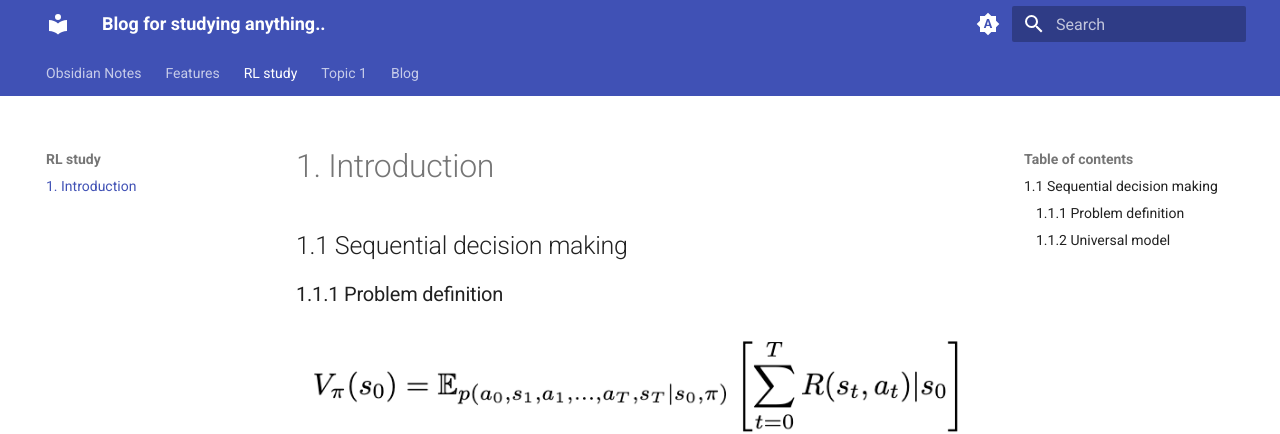
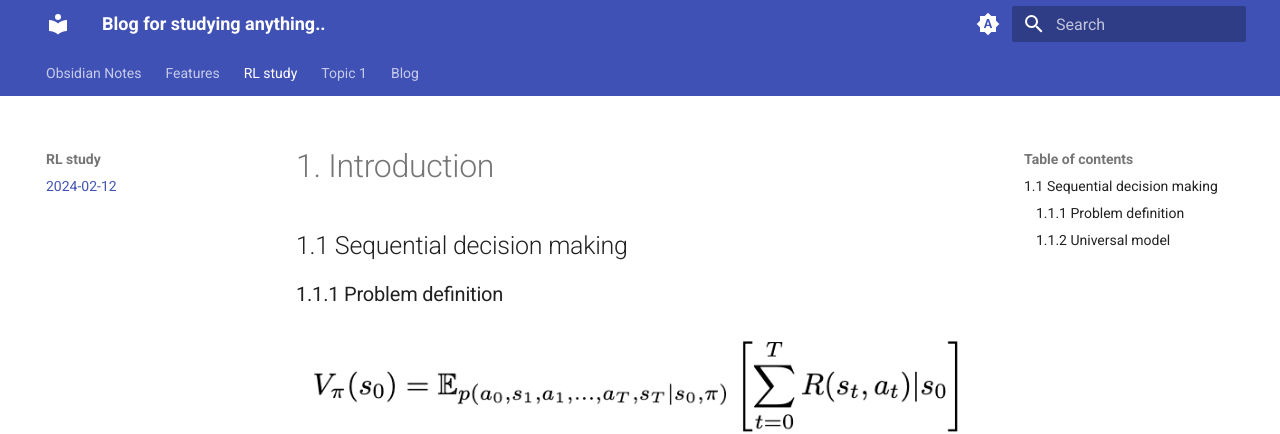
Before and after one commit to wise-hyunsoo/wise-hyunsoo.github.io, an MkDocs documentation site: the page built from docs/RL study/2024-02-12.md, in a window 1280 px wide. Shown: the top 434 px of the page. Built offline with MkDocs 1.6.1 and Material for MkDocs 9.7.7, drawn with Linux system fonts in a browser that asks for light colours.

Commit message:
title test

```diff
--- a/docs/RL study/2024-02-12.md
+++ b/docs/RL study/2024-02-12.md
@@ -1,4 +1,6 @@
-
+---
+title: 2024-02-12
+---
 # 1. Introduction
 
 ## 1.1 Sequential decision making
```
